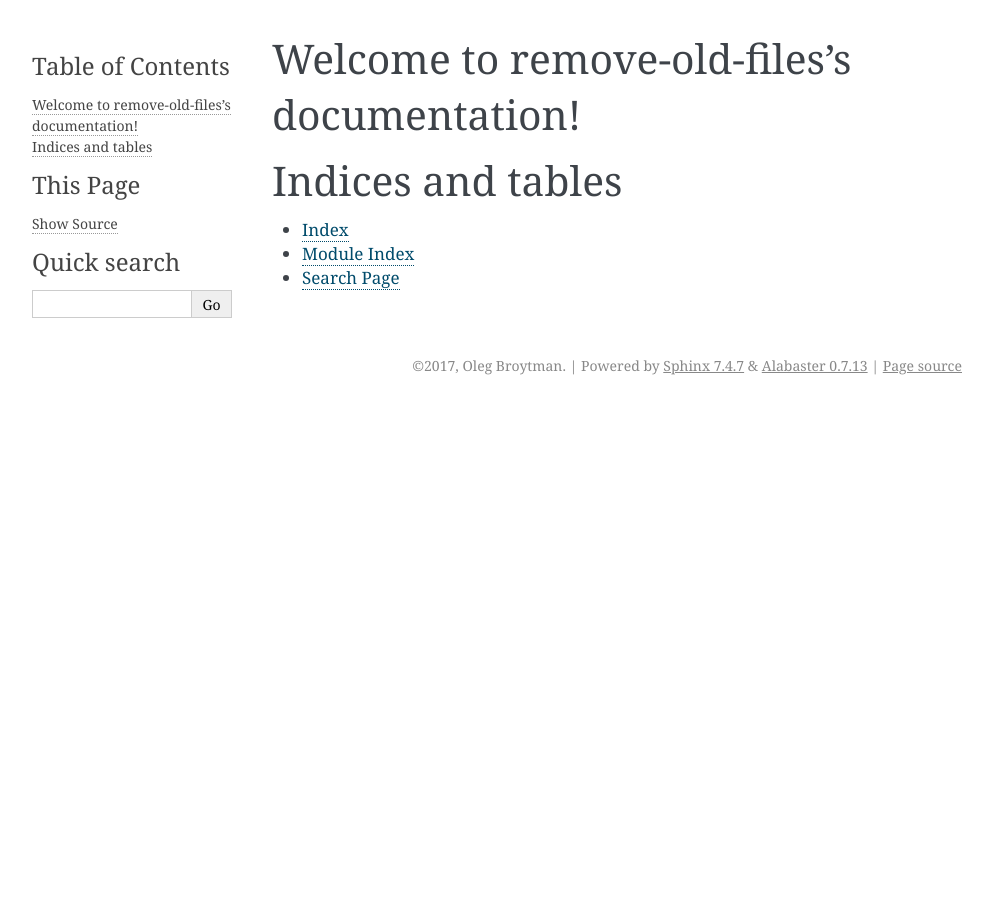
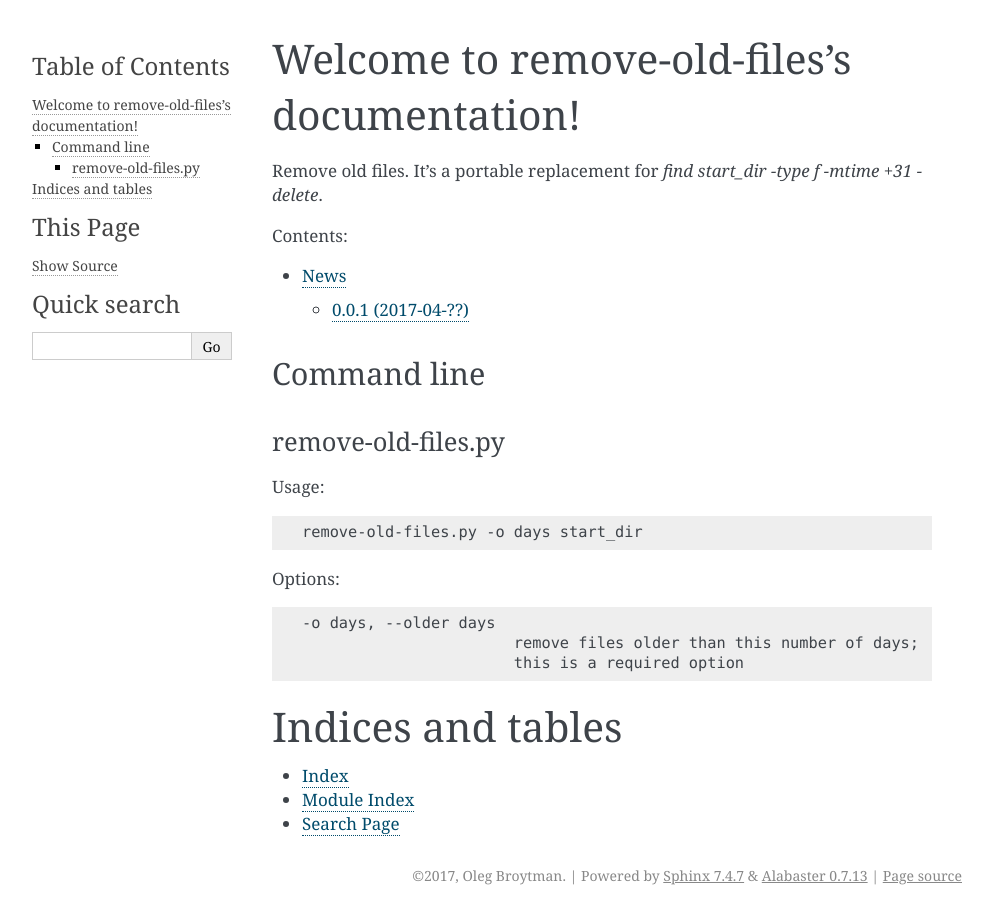
Before and after one commit to phdru/ppu, a Sphinx documentation site: the page built from docs/index.rst, in a window 1280 px wide. Shown: the whole page, without its empty margins (148-1141 px from the left). Built offline with Sphinx 7.4.7, drawn with Linux system fonts in a browser that asks for light colours.

Commit message:
Initial docs

```diff
--- a/README.txt
+++ b/README.txt
@@ -2,4 +2,5 @@ Broytman remove-old-files, Copyright (C) 2017 PhiloSoft Design
 Author: Oleg Broytman <phd@phdru.name>
 License: GPL
 
-Remove old files.
+Remove old files. It's a portable replacement for
+`find start_dir -type f -mtime +31 -delete`.
--- a/docs/index.rst
+++ b/docs/index.rst
@@ -6,11 +6,32 @@
 Welcome to remove-old-files's documentation!
 ============================================
 
+Remove old files. It's a portable replacement for
+`find start_dir -type f -mtime +31 -delete`.
+
 .. toctree::
    :maxdepth: 2
    :caption: Contents:
 
+   news
 
+.. highlight:: none
+
+Command line
+------------
+
+remove-old-files.py
+~~~~~~~~~~~~~~~~~~~
+
+Usage::
+
+    remove-old-files.py -o days start_dir
+
+Options::
+
+    -o days, --older days
+                           remove files older than this number of days;
+                           this is a required option
 
 Indices and tables
 ==================
```
Also changed, not shown: 1 other file.
